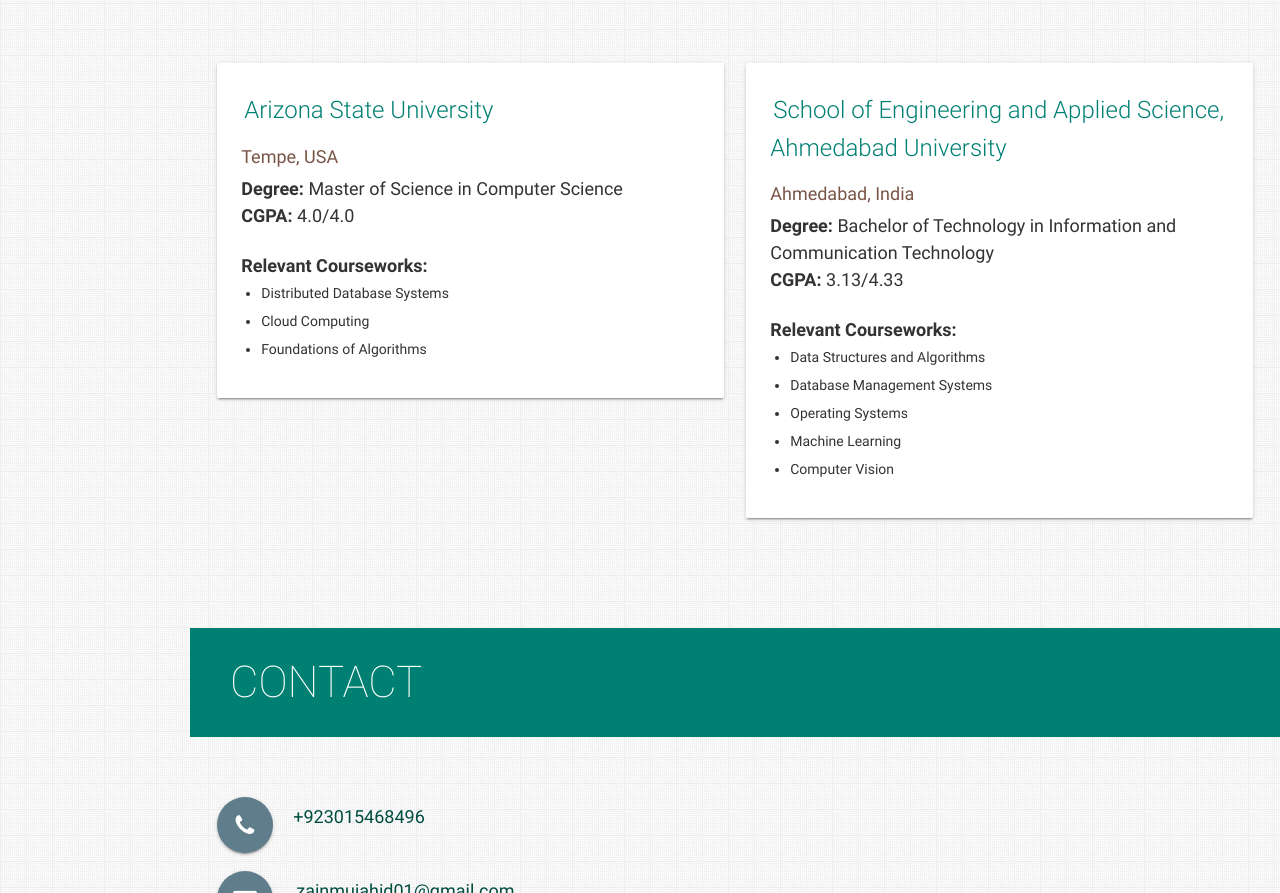
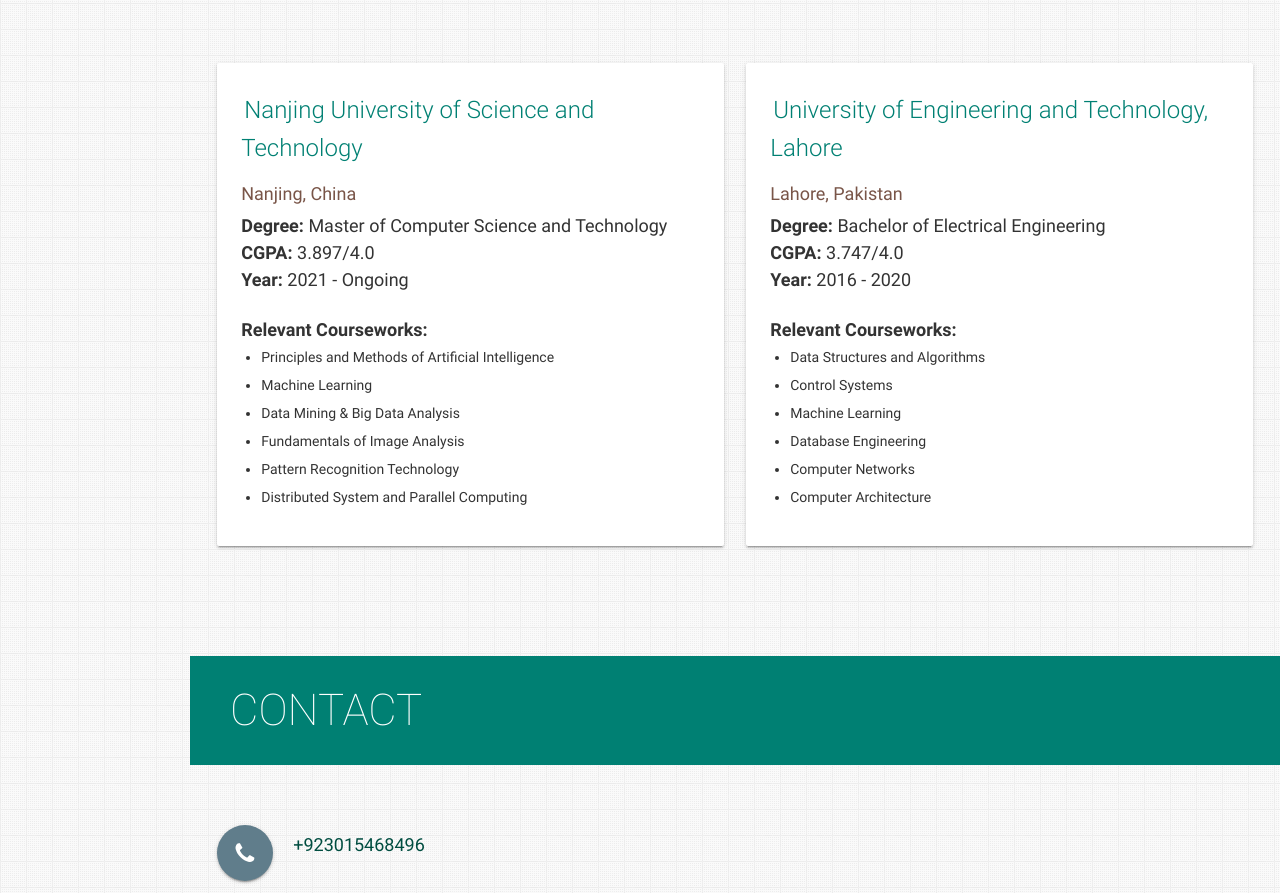
Before and after one commit to zainmujahid/zainmujahid.github.io, a plain HTML site: page index.html in a window 1280 px wide. Shown: the part 6653-7546 px from the top of the page. Drawn offline with nearby package versions, Linux system fonts and the light colour scheme.

Commit message:
Updated Education section

```diff
--- a/index.html
+++ b/index.html
@@ -864,22 +864,27 @@ utilized perspective transformation, object detection, and object tracking to fi
             <div class="card">
               <div class="card-content">
                 <p>
-                  <span class="card-title"><a href="https://www.asu.edu/" target="_blank" class="teal-text hoverline">Arizona State University</a></span>
+                  <span class="card-title"><a href="https://study.njust.edu.cn/" target="_blank" class="teal-text hoverline">Nanjing University of Science and Technology</a></span>
                 </p>
-                <p class="brown-text">Tempe, USA</p>
+                <p class="brown-text">Nanjing, China</p>
                 <p>
-                  <b>Degree: </b>Master of Science in Computer Science
+                  <b>Degree: </b>Master of Computer Science and Technology
                   <br>
-                  <b>CGPA: </b>4.0/4.0
+                  <b>CGPA: </b>3.897/4.0
+                  <br>
+                  <b>Year: </b>2021 - Ongoing
                 </p>
 
                 <ul>
                   <p>
                     <b>Relevant Courseworks:</b>
                     <ul>
-                    <li>Distributed Database Systems</li>
-                    <li>Cloud Computing</li>
-                    <li>Foundations of Algorithms</li>
+                      <li>Principles and Methods of Artificial Intelligence</li>
+                      <li>Machine Learning</li>
+                      <li>Data Mining & Big Data Analysis</li>
+                      <li>Fundamentals of Image Analysis</li>
+                      <li>Pattern Recognition Technology</li>
+                      <li>Distributed System and Parallel Computing</li>
                   </ul>
                 </p>
 
@@ -893,14 +898,15 @@ utilized perspective transformation, object detection, and object tracking to fi
           <div class="card">
             <div class="card-content">
               <p>
-                  <span class="card-title"><a href="https://ahduni.edu.in/academics/schools-centres/school-of-engineering-and-applied-science/" target="_blank" class="teal-text hoverline">School of Engineering and Applied Science, Ahmedabad
-                      University</a></span>
+                <span class="card-title"><a href="https://www.uet.edu.pk/" target="_blank" class="teal-text hoverline">University of Engineering and Technology, Lahore</a></span>
               </p>
-                <p class="brown-text">Ahmedabad, India</p>
+              <p class="brown-text">Lahore, Pakistan</p>
               <p>
-                  <b>Degree: </b>Bachelor of Technology in Information and Communication Technology
+                <b>Degree: </b>Bachelor of Electrical Engineering
                 <br>
-                  <b>CGPA: </b>3.13/4.33
+                <b>CGPA: </b>3.747/4.0
+                <br>
+                <b>Year: </b>2016 - 2020
               </p>
 
               <ul>
@@ -908,10 +914,11 @@ utilized perspective transformation, object detection, and object tracking to fi
                     <b>Relevant Courseworks:</b>
                   <ul>
                     <li>Data Structures and Algorithms</li>
-                    <li>Database Management Systems</li>
-                    <li>Operating Systems</li>
+                    <li>Control Systems</li>
                     <li>Machine Learning</li>
-                    <li>Computer Vision</li>
+                    <li>Database Engineering</li>
+                    <li>Computer Networks</li>
+                    <li>Computer Architecture</li>
                   </ul>
                   </p>
 
```
Lines whose indentation alone changed are shown as unchanged.
